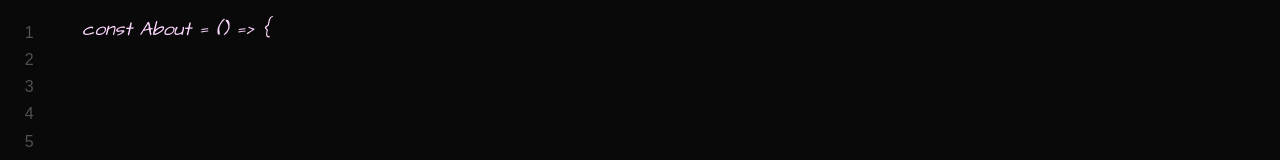
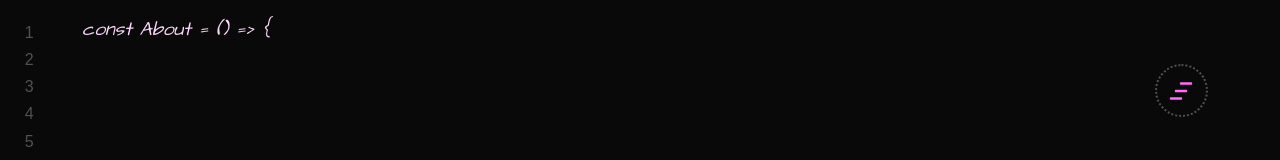
Before and after one commit to ITurres/iturres-reactive-portfolio, a React (Create React App) app: page /homepage in a window 1280 px wide. Shown: the top 160 px of the page. Built offline with nearby package versions, Linux system fonts and the light colour scheme.

Commit message:
Feat: on 'HomePage.tsx' Import and Render 'Navbar' component

```diff
--- a/src/components/pages/HomePage.tsx
+++ b/src/components/pages/HomePage.tsx
@@ -3,10 +3,12 @@ import { Routes, Route, Outlet } from 'react-router-dom';
 
 import AboutPage from './AboutPage.tsx';
 import LineCount from '../UI/LineCount.tsx';
+import Navbar from '../UI/Navbar.tsx';
 
 const HomePage: React.FC = () => (
   <>
     <LineCount />
+    <Navbar />
     <Routes>
       <Route path="/" element={<Outlet />}>
         <Route path="/" element={<AboutPage />} />
```
